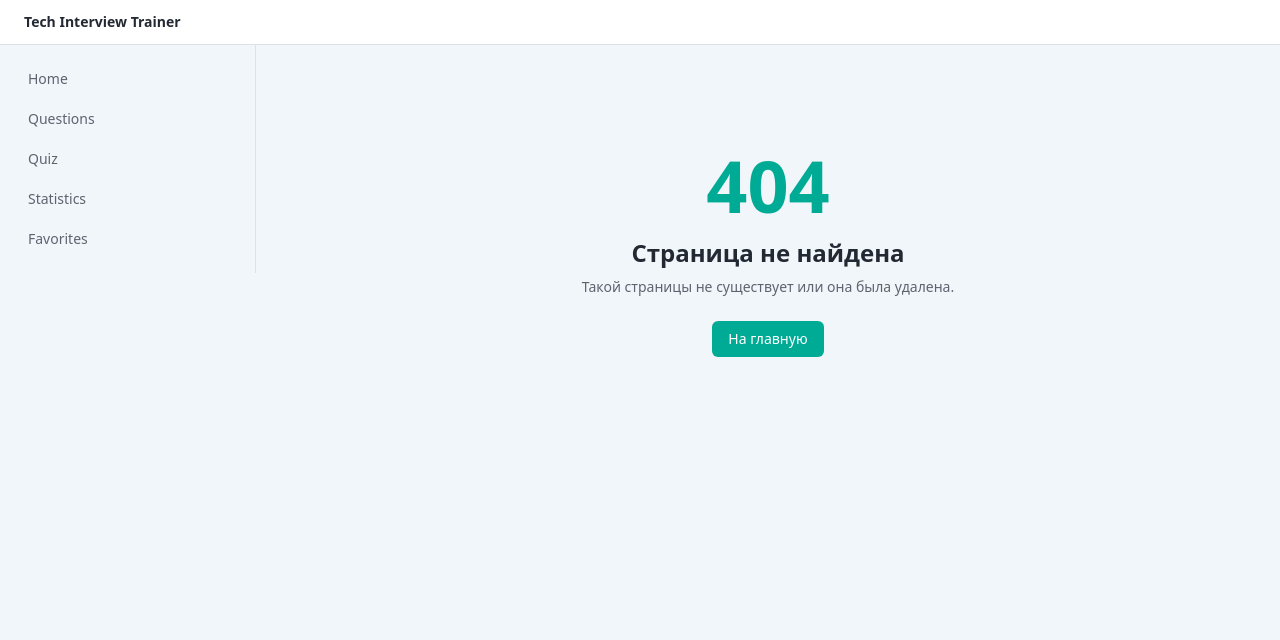
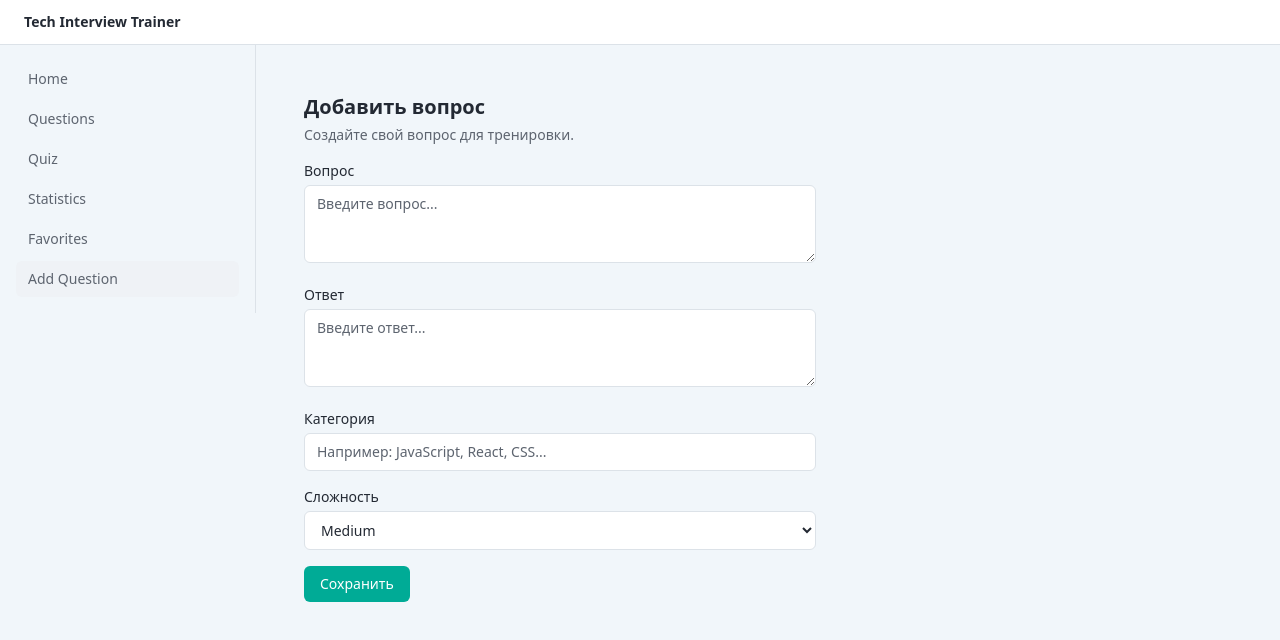
Before and after one commit to bukt0r/Final-Project-Tandem, a React (Vite) app in the folder app/: page /add-question in a window 1280 px wide. Before the commit this address had no page. Shown: the top 640 px of the page. Built offline with nearby package versions, Linux system fonts and the light colour scheme.

Commit message:
feat: add question creation form with localStorage save

```diff
--- a/app/src/layout/Header.tsx
+++ b/app/src/layout/Header.tsx
@@ -8,6 +8,7 @@ const navItems: readonly { to: string; label: string }[] = [
   { to: ROUTE_PATHS.quiz, label: 'Quiz' },
   { to: ROUTE_PATHS.statistics, label: 'Statistics' },
   { to: ROUTE_PATHS.favorites, label: 'Favorites' },
+  { to: ROUTE_PATHS.addQuestion, label: 'Add' },
 ]
 
 const linkClass =
--- a/app/src/layout/Sidebar.tsx
+++ b/app/src/layout/Sidebar.tsx
@@ -9,6 +9,7 @@ const navItems: readonly { to: string; label: string }[] = [
   { to: ROUTE_PATHS.quiz, label: 'Quiz' },
   { to: ROUTE_PATHS.statistics, label: 'Statistics' },
   { to: ROUTE_PATHS.favorites, label: 'Favorites' },
+  { to: ROUTE_PATHS.addQuestion, label: 'Add Question' },
 ]
 
 const linkClass =
--- /dev/null
+++ b/app/src/pages/AddQuestionPage.tsx
@@ -0,0 +1,153 @@
+import type { FC, FormEvent, ChangeEvent } from 'react'
+import { useState, useCallback } from 'react'
+import type { Difficulty } from '../entities/question/model/types'
+
+interface FormData {
+  readonly question: string
+  readonly answer: string
+  readonly category: string
+  readonly difficulty: Difficulty
+}
+
+const INITIAL_FORM: FormData = {
+  question: '',
+  answer: '',
+  category: '',
+  difficulty: 'medium',
+}
+
+const inputClass =
+  'mt-1 w-full rounded-md border border-app-border bg-app-surface px-3 py-2 text-sm text-app-text placeholder:text-app-text-muted focus:border-app-accent focus:outline-none focus:ring-1 focus:ring-app-accent'
+
+const AddQuestionPage: FC = () => {
+  const [form, setForm] = useState<FormData>(INITIAL_FORM)
+  const [submitted, setSubmitted] = useState(false)
+
+  const handleChange = useCallback((
+    e: ChangeEvent<HTMLInputElement | HTMLTextAreaElement | HTMLSelectElement>,
+  ): void => {
+    const { name, value } = e.target
+    setForm((prev) => ({ ...prev, [name]: value }))
+  }, [])
+
+  const handleSubmit = useCallback((e: FormEvent<HTMLFormElement>): void => {
+    e.preventDefault()
+    setSubmitted(true)
+
+    if (
+      form.question.trim().length === 0 ||
+      form.answer.trim().length === 0 ||
+      form.category.trim().length === 0
+    ) {
+      return
+    }
+
+    const newQuestion = {
+      id: `custom-${Date.now()}`,
+      question: form.question.trim(),
+      answer: form.answer.trim(),
+      category: form.category.trim(),
+      difficulty: form.difficulty,
+      tags: [],
+    }
+
+    const stored = localStorage.getItem('custom-questions')
+    const existing: unknown[] = stored ? (JSON.parse(stored) as unknown[]) : []
+    localStorage.setItem('custom-questions', JSON.stringify([...existing, newQuestion]))
+
+    setForm(INITIAL_FORM)
+    setSubmitted(false)
+  }, [form])
+
+  const isFieldInvalid = (value: string): boolean =>
+    submitted && value.trim().length === 0
+
+  return (
+    <section className="px-4 py-6">
+      <h1 className="text-xl font-semibold text-app-text">Добавить вопрос</h1>
+      <p className="mt-1 text-sm text-app-text-muted">Создайте свой вопрос для тренировки.</p>
+
+      <form onSubmit={handleSubmit} className="mt-4 flex max-w-lg flex-col gap-4" noValidate>
+        <div>
+          <label htmlFor="field-question" className="block text-sm font-medium text-app-text">
+            Вопрос
+          </label>
+          <textarea
+            id="field-question"
+            name="question"
+            value={form.question}
+            onChange={handleChange}
+            rows={3}
+            placeholder="Введите вопрос..."
+            className={`${inputClass} resize-y ${isFieldInvalid(form.question) ? 'border-rose-500' : ''}`}
+          />
+          {isFieldInvalid(form.question) && (
+            <p className="mt-1 text-xs text-rose-600">Обязательное поле</p>
+          )}
+        </div>
+
+        <div>
+          <label htmlFor="field-answer" className="block text-sm font-medium text-app-text">
+            Ответ
+          </label>
+          <textarea
+            id="field-answer"
+            name="answer"
+            value={form.answer}
+            onChange={handleChange}
+            rows={3}
+            placeholder="Введите ответ..."
+            className={`${inputClass} resize-y ${isFieldInvalid(form.answer) ? 'border-rose-500' : ''}`}
+          />
+          {isFieldInvalid(form.answer) && (
+            <p className="mt-1 text-xs text-rose-600">Обязательное поле</p>
+          )}
+        </div>
+
+        <div>
+          <label htmlFor="field-category" className="block text-sm font-medium text-app-text">
+            Категория
+          </label>
+          <input
+            id="field-category"
+            type="text"
+            name="category"
+            value={form.category}
+            onChange={handleChange}
+            placeholder="Например: JavaScript, React, CSS..."
+            className={`${inputClass} ${isFieldInvalid(form.category) ? 'border-rose-500' : ''}`}
+          />
+          {isFieldInvalid(form.category) && (
+            <p className="mt-1 text-xs text-rose-600">Обязательное поле</p>
+          )}
+        </div>
+
+        <div>
+          <label htmlFor="field-difficulty" className="block text-sm font-medium text-app-text">
+            Сложность
+          </label>
+          <select
+            id="field-difficulty"
+            name="difficulty"
+            value={form.difficulty}
+            onChange={handleChange}
+            className={inputClass}
+          >
+            <option value="easy">Easy</option>
+            <option value="medium">Medium</option>
+            <option value="hard">Hard</option>
+          </select>
+        </div>
+
+        <button
+          type="submit"
+          className="self-start rounded-md bg-app-accent px-4 py-2 text-sm font-medium text-white transition hover:bg-app-accent-hover"
+        >
+          Сохранить
+        </button>
+      </form>
+    </section>
+  )
+}
+
+export default AddQuestionPage
--- a/app/src/routing/routePaths.ts
+++ b/app/src/routing/routePaths.ts
@@ -4,6 +4,7 @@ export const ROUTE_PATHS = {
   quiz: '/quiz',
   statistics: '/statistics',
   favorites: '/favorites',
+  addQuestion: '/add-question',
 } as const
 
 export type RoutePath = (typeof ROUTE_PATHS)[keyof typeof ROUTE_PATHS]
--- a/app/src/routing/router.tsx
+++ b/app/src/routing/router.tsx
@@ -12,6 +12,7 @@ const QuestionsPage = lazyPage(() => import('../pages/QuestionsPage'))
 const QuizPage = lazyPage(() => import('../pages/QuizPage'))
 const StatisticsPage = lazyPage(() => import('../pages/StatisticsPage'))
 const FavoritesPage = lazyPage(() => import('../pages/FavoritesPage'))
+const AddQuestionPage = lazyPage(() => import('../pages/AddQuestionPage'))
 const NotFoundPage = lazyPage(() => import('../pages/NotFoundPage'))
 
 const routes: RouteObject[] = [
@@ -25,6 +26,7 @@ const routes: RouteObject[] = [
       { path: 'quiz', element: <QuizPage /> },
       { path: 'statistics', element: <StatisticsPage /> },
       { path: 'favorites', element: <FavoritesPage /> },
+      { path: 'add-question', element: <AddQuestionPage /> },
       { path: '*', element: <NotFoundPage /> },
     ],
   },
```
